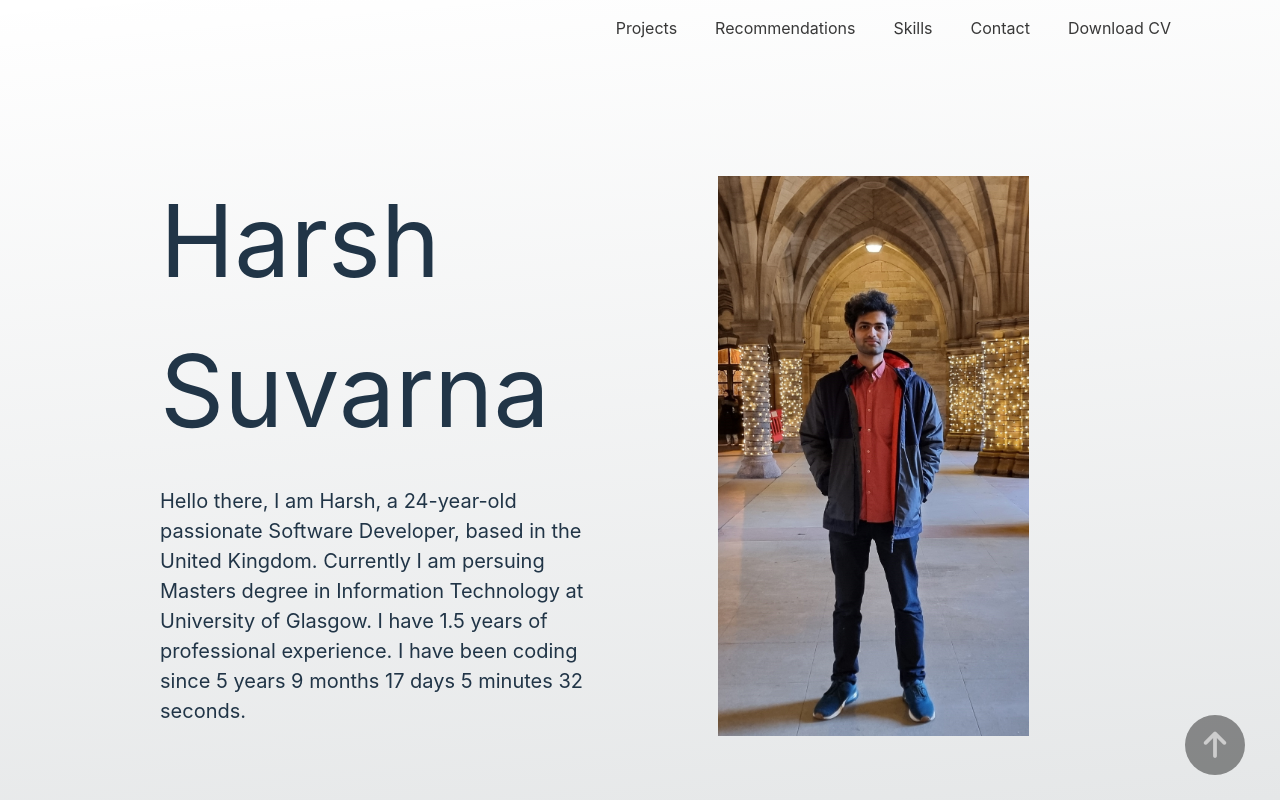
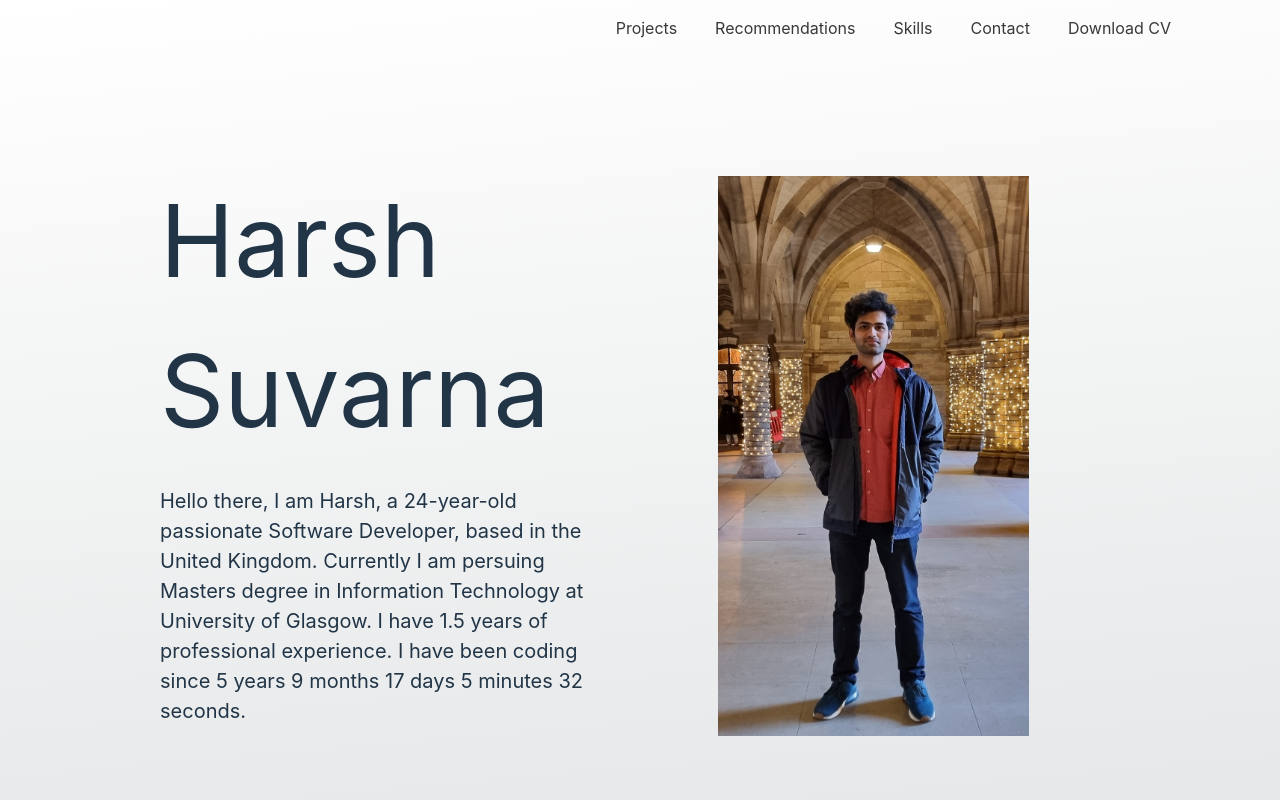
Before and after one commit to HarshSuvarna/portfolio_website, a React (Vite) app: page / in a window 1280 px wide. Shown: the top 800 px of the page. Built offline with nearby package versions, Linux system fonts and the light colour scheme.

Commit message:
some more UI fizxes

```diff
--- a/src/App.jsx
+++ b/src/App.jsx
@@ -1,4 +1,4 @@
-import React, { useEffect, useRef } from "react";
+import React, { useEffect, useRef, useState } from "react";
 import Landing from "./components/Landing";
 import Projects from "./components/Projects";
 import Reviews from "./components/Reviews";
@@ -10,15 +10,22 @@ import { useLayoutEffect } from "react";
 import "./app.css";
 
 function App() {
+  const [showTopButton, setShowTopButton] = useState();
   useLayoutEffect(() => {
     (async () => {
       const LocomotiveScroll = (await import("locomotive-scroll")).default;
       new LocomotiveScroll();
     })();
+
+    window.addEventListener("scroll", () => {
+      if (window.scrollY > 500) {
+        setShowTopButton(true);
+      } else setShowTopButton(false);
+    });
   }, []);
   return (
     <>
-      <TopButton />
+      <TopButton showTopButton={showTopButton} />
       <Navbar />
       <Landing />
       <Projects />
--- a/src/components/TopButton.jsx
+++ b/src/components/TopButton.jsx
@@ -2,10 +2,10 @@ import React from "react";
 import "./topButton.css";
 import AnchorLink from "react-anchor-link-smooth-scroll";
 
-function TopButton() {
+function TopButton({ showTopButton }) {
   return (
     <AnchorLink offset="60" href="#landing-page">
-      <div className="top">
+      <div className={`top ${!showTopButton && "hide"}`}>
         <i className="fa-solid fa-arrow-up"></i>
       </div>
     </AnchorLink>
--- a/src/components/contact.css
+++ b/src/components/contact.css
@@ -138,7 +138,7 @@
   font-size: 35px;
 }
 
-@media (max-width: 450px) {
+@media (max-width: 770px) {
   .contact-container {
     height: 60vh;
     background-color: #151b1e;
--- a/src/components/landing.css
+++ b/src/components/landing.css
@@ -27,7 +27,7 @@
   width: 90%;
 }
 
-@media (max-width: 450px) {
+@media (max-width: 770px) {
   .description {
     font-size: 14px;
     width: 90%;
--- a/src/components/navbar.css
+++ b/src/components/navbar.css
@@ -31,7 +31,7 @@ li a {
   color: #212121;
 }
 
-@media (max-width: 450px) {
+@media (max-width: 770px) {
   .navbar-container {
     width: 100%;
     /* background-color: red; */
--- a/src/components/projects.css
+++ b/src/components/projects.css
@@ -74,7 +74,7 @@
   width: 100%;
 }
 
-@media (max-width: 450px) {
+@media (max-width: 770px) {
   #projects {
     /* background-color: blue; */
     display: flex;
--- a/src/components/review.css
+++ b/src/components/review.css
@@ -81,7 +81,7 @@
   text-decoration: none;
 }
 
-@media (max-width: 450px) {
+@media (max-width: 770px) {
   .review {
     background: transparent;
     /* border: 1px solid #5050509c; */
--- a/src/components/skills.css
+++ b/src/components/skills.css
@@ -57,7 +57,7 @@ span p {
 }
 
 
-@media (max-width: 450px) {
+@media (max-width: 770px) {
   #skills {
     width: 100%;
     height: 57vh;
--- a/src/components/topButton.css
+++ b/src/components/topButton.css
@@ -12,6 +12,10 @@
   color: #cdcdcd;
 }
 
+.top.hide {
+  visibility: hidden;
+}
+
 .top:hover {
   color: white;
   background-color: #3c3c3c6b;
@@ -22,7 +26,7 @@
   cursor: pointer;
 }
 
-@media (max-width: 450px) {
+@media (max-width: 770px) {
   .top {
     background-color: #0000006b;
     height: 30px;
```
